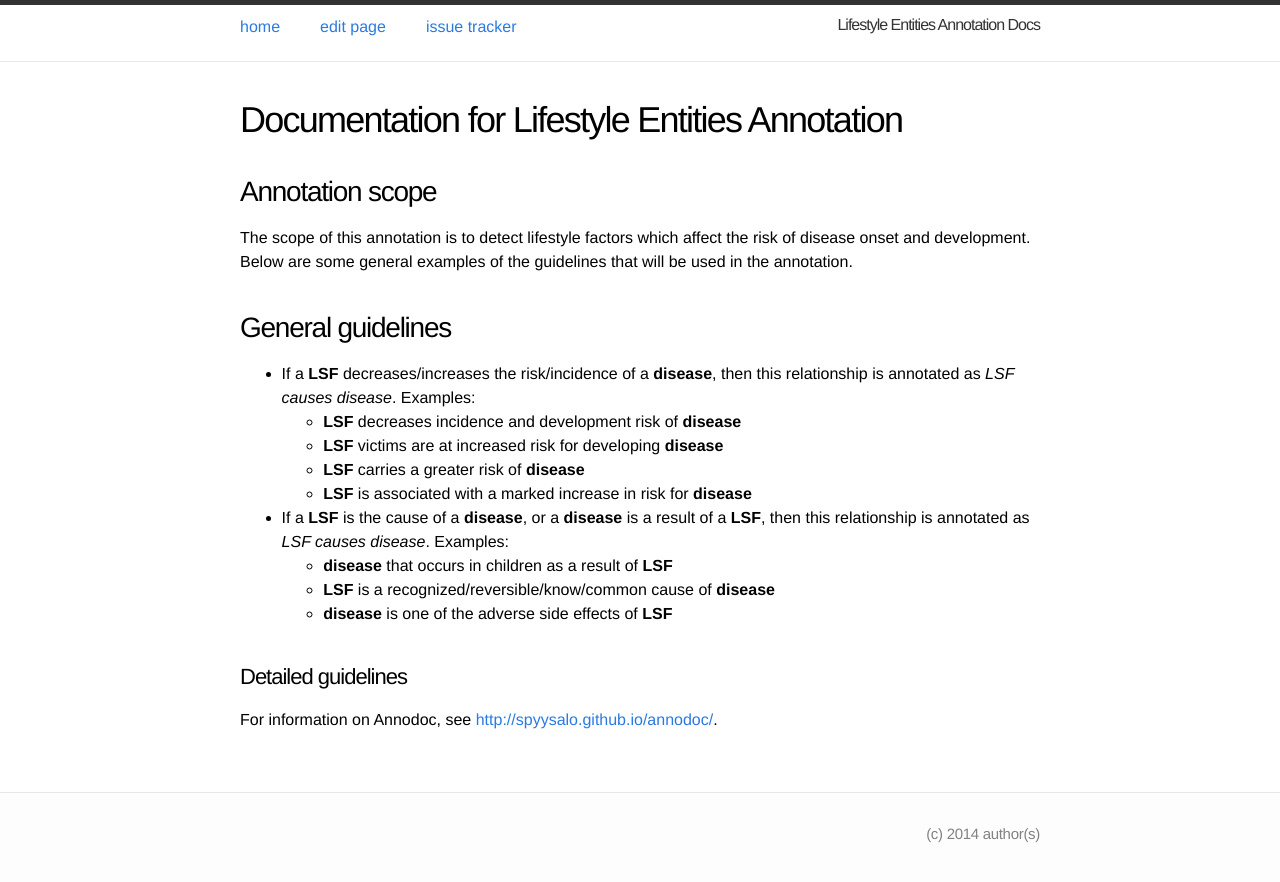
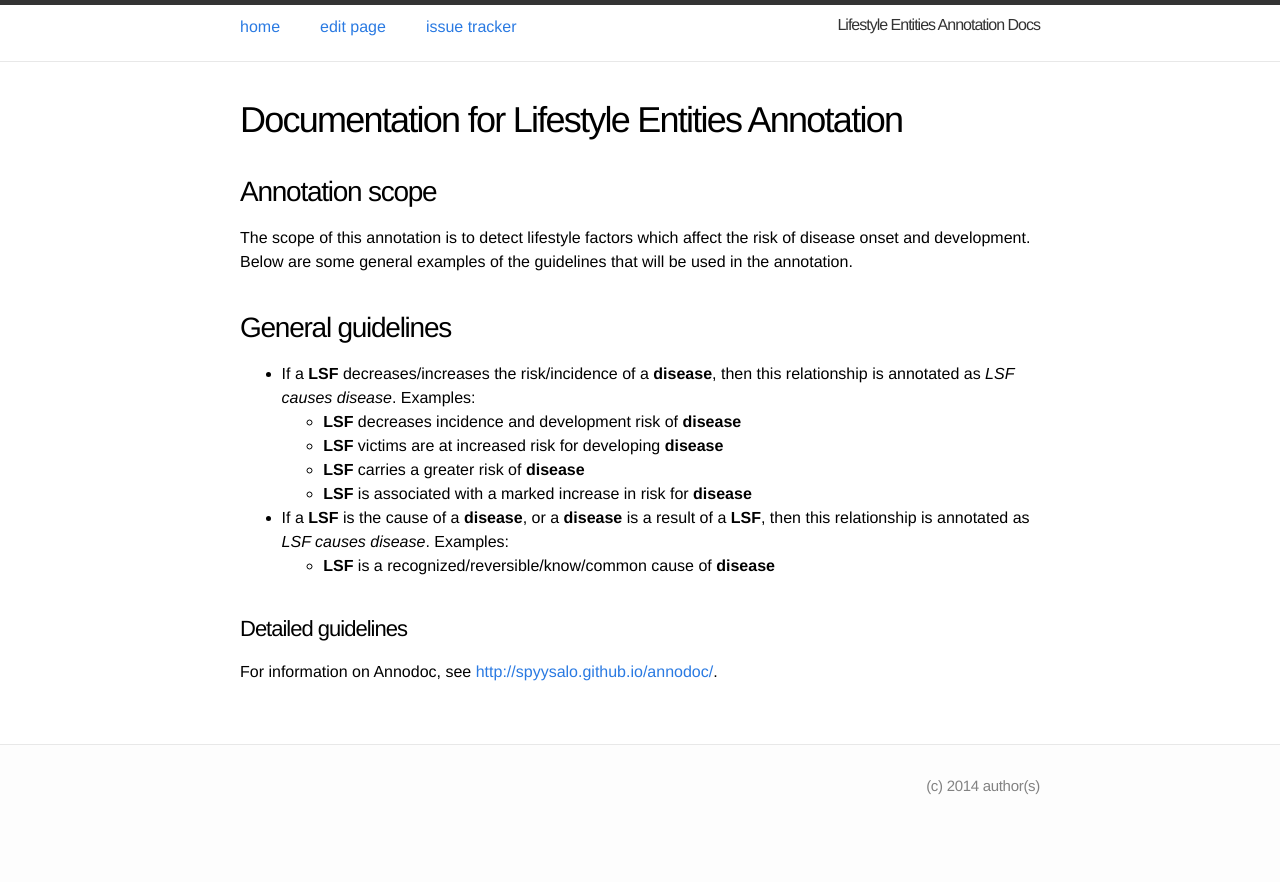
Before and after one commit to EvaMakri/lifestylefactors-annotation-docs, a Jekyll site: the page built from index.md, in a window 1280 px wide. Shown: the top 882 px of the page. Built offline with Jekyll 4.4.1, drawn with Linux system fonts in a browser that asks for light colours.

Commit message:
Update index.md

```diff
--- a/index.md
+++ b/index.md
@@ -16,9 +16,7 @@ The scope of this annotation is to detect lifestyle factors which affect the ris
   * __LSF__ is associated with a marked increase in risk for __disease__
 
 * If a __LSF__ is the cause of a __disease__, or a __disease__ is a result of a __LSF__, then this relationship is annotated as _LSF causes disease_. Examples:
-  * __disease__ that occurs in children as a result of __LSF__
   * __LSF__ is a recognized/reversible/know/common cause of __disease__
-  * __disease__ is one of the adverse side effects of __LSF__
 
 ### Detailed guidelines
 
```
